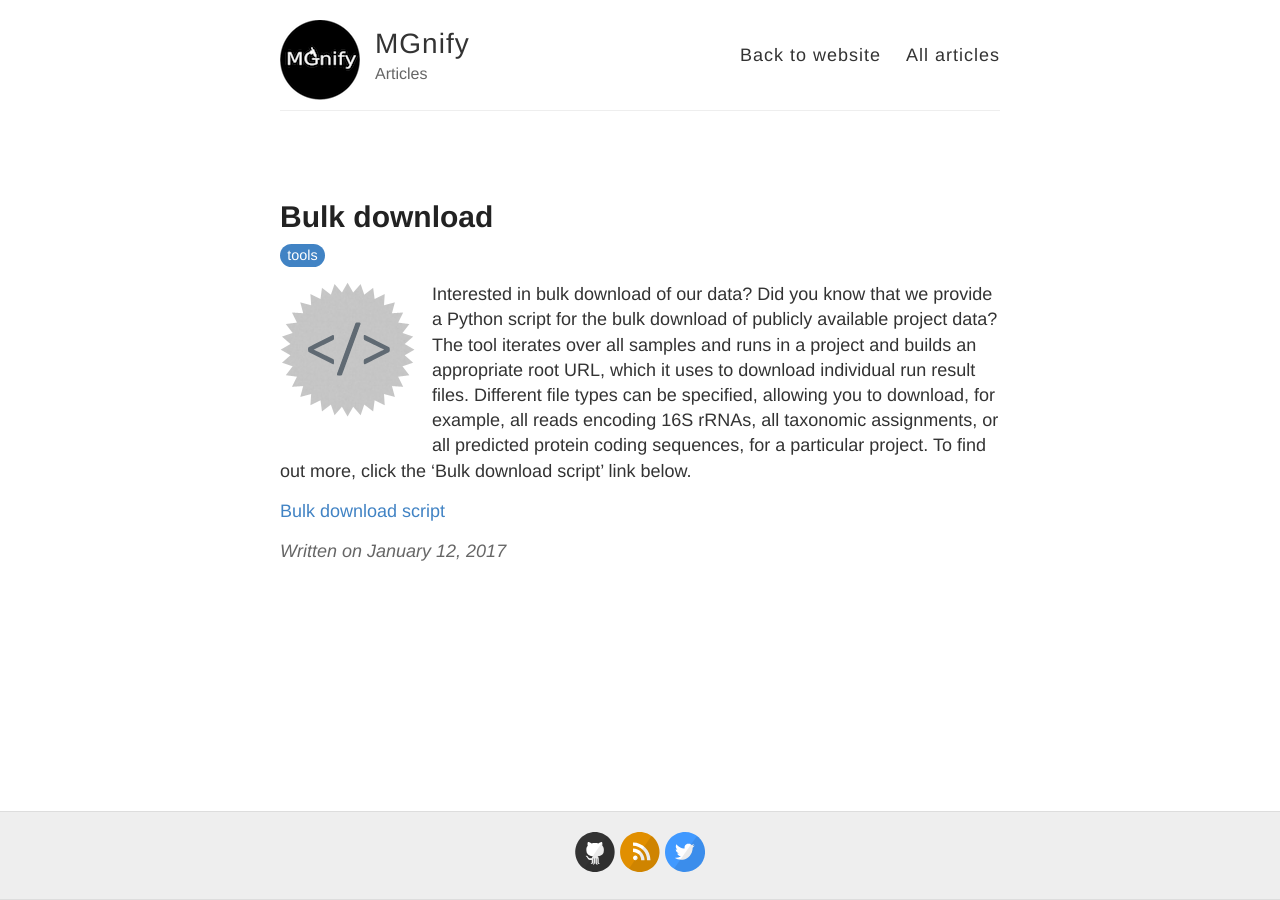
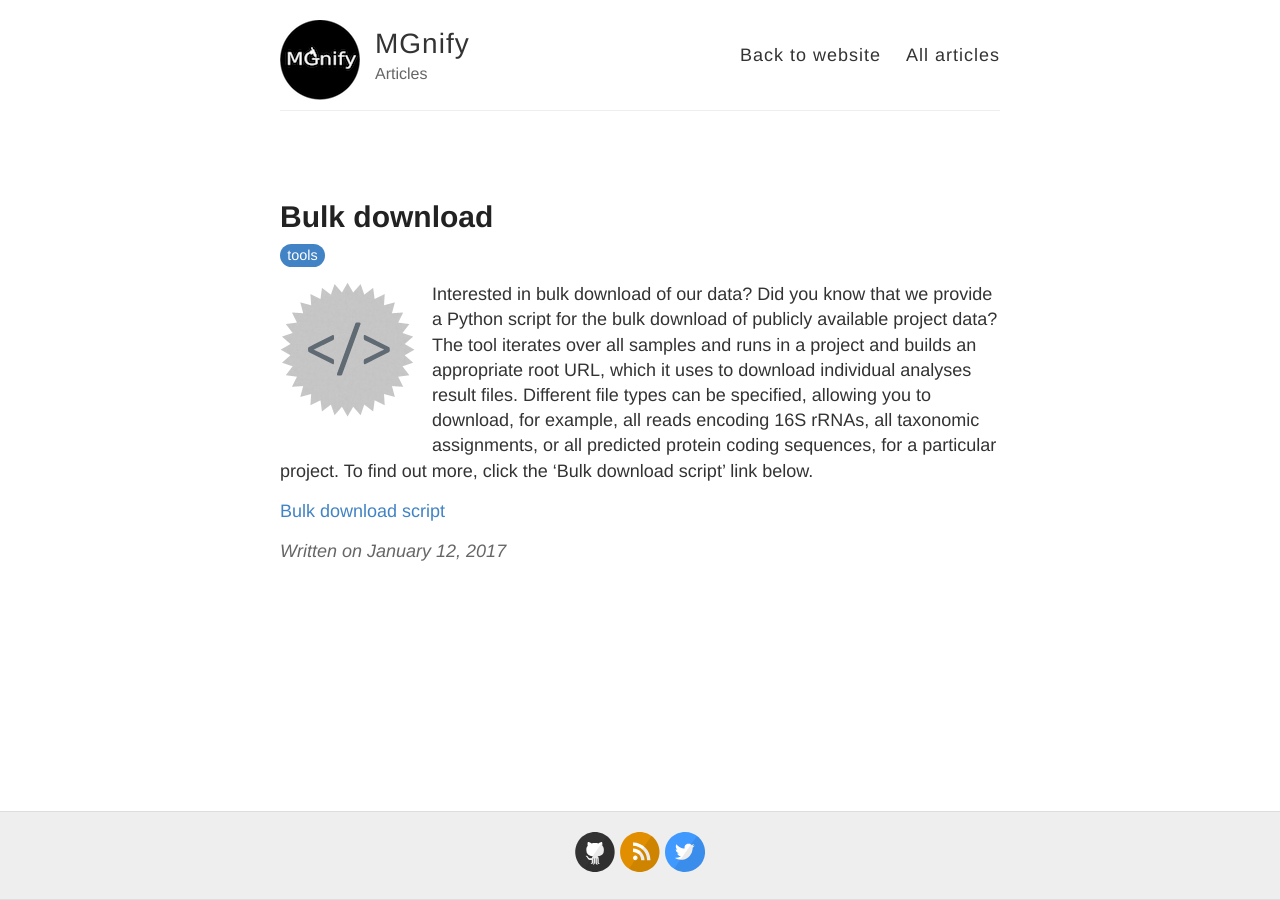
Before and after one commit to EBI-Metagenomics/blog, a Jekyll site: the page built from _posts/2017-01-12-Bulk download.md, in a window 1280 px wide. Built offline with Jekyll 4.4.1, drawn with Linux system fonts in a browser that asks for light colours.

Commit message:
update bulk script post

```diff
--- a/_posts/2017-01-12-Bulk download.md
+++ b/_posts/2017-01-12-Bulk download.md
@@ -4,8 +4,8 @@
 emg:
   text: Bulk download script
   url: >-
-    https://github.com/ProteinsWebTeam/ebi-metagenomics/wiki/Downloading-results-programmatically
+    https://pypi.org/project/mg-toolkit/
 layout: post
 ---
 ![Python script]({{site.baseurl}}/assets/media/images/posts/ico_code_EMG_grey.png)
-Interested in bulk download of our data? Did you know that we provide a Python script for the bulk download of publicly available project data? The tool iterates over all samples and runs in a project and builds an appropriate root URL, which it uses to download individual run result files. Different file types can be specified, allowing you to download, for example, all reads encoding 16S rRNAs, all taxonomic assignments, or all predicted protein coding sequences, for a particular project. To find out more, click the 'Bulk download script' link below.
+Interested in bulk download of our data? Did you know that we provide a Python script for the bulk download of publicly available project data? The tool iterates over all samples and runs in a project and builds an appropriate root URL, which it uses to download individual analyses result files. Different file types can be specified, allowing you to download, for example, all reads encoding 16S rRNAs, all taxonomic assignments, or all predicted protein coding sequences, for a particular project. To find out more, click the 'Bulk download script' link below.
```
